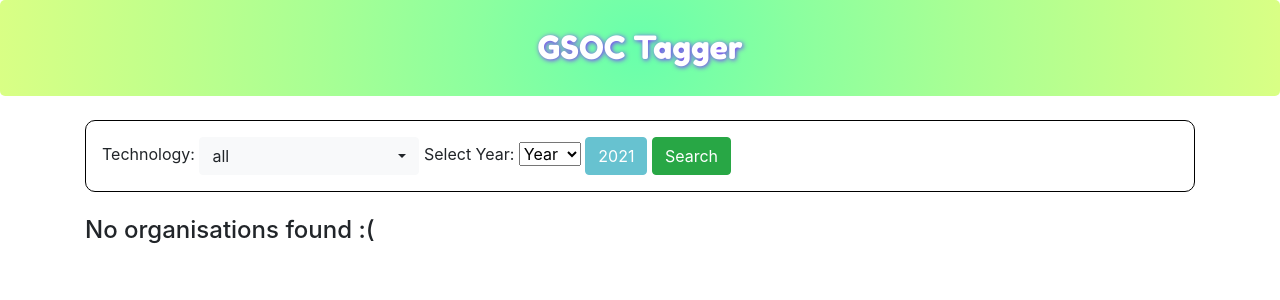
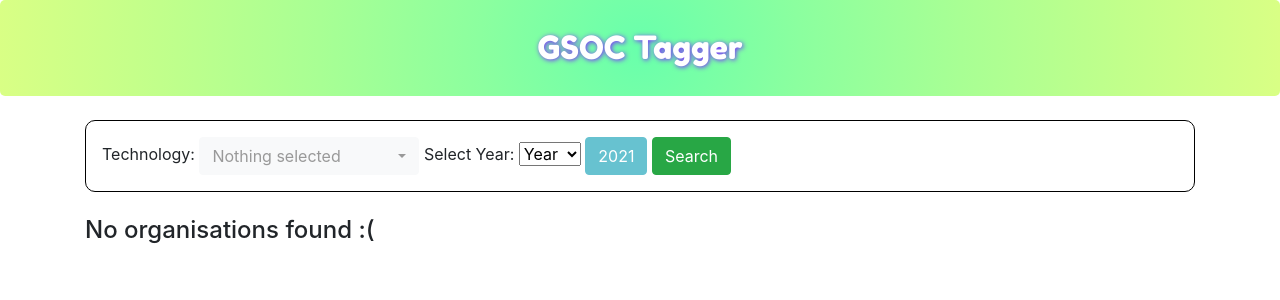
Before and after one commit to joshi008/gsoc-tagger, a Flask app: page / in a window 1280 px wide. Shown: the top 300 px of the page. Run offline with Flask 2, Linux system fonts and the light colour scheme; data that the repository does not hold is empty; some libraries are stand-ins or nearby versions.

Commit message:
Removed All Option and Nothing Selected shows all projects

```diff
--- a/app.py
+++ b/app.py
@@ -51,7 +51,8 @@ def home():
             result = collection.find({"Year":year})
             org = []
 
-            if('all' not in tags):
+            #if('all' not in tags):
+            if tags: #If tags not empty, use the list. Else, take all as default
                 for tag in tags:
                     for res in result:
                         if(tag in res['Tags']):
--- a/templates/index.html
+++ b/templates/index.html
@@ -34,7 +34,7 @@
                 <select name="tags" id="selectpicker multiselect1" class="selectpicker" data-live-search="true"
                     multiple="multiple">
 
-                    <option value="all" selected>all</option>
+                   <!-- <option value="all">all</option> -->
                     {% for tag in tags %}
                     <option value={{tag}}>{{tag}}</option>
                     {% endfor %}
```
Also changed, not shown: config.py (line endings or trailing spaces), settings.py (line endings or trailing spaces).
